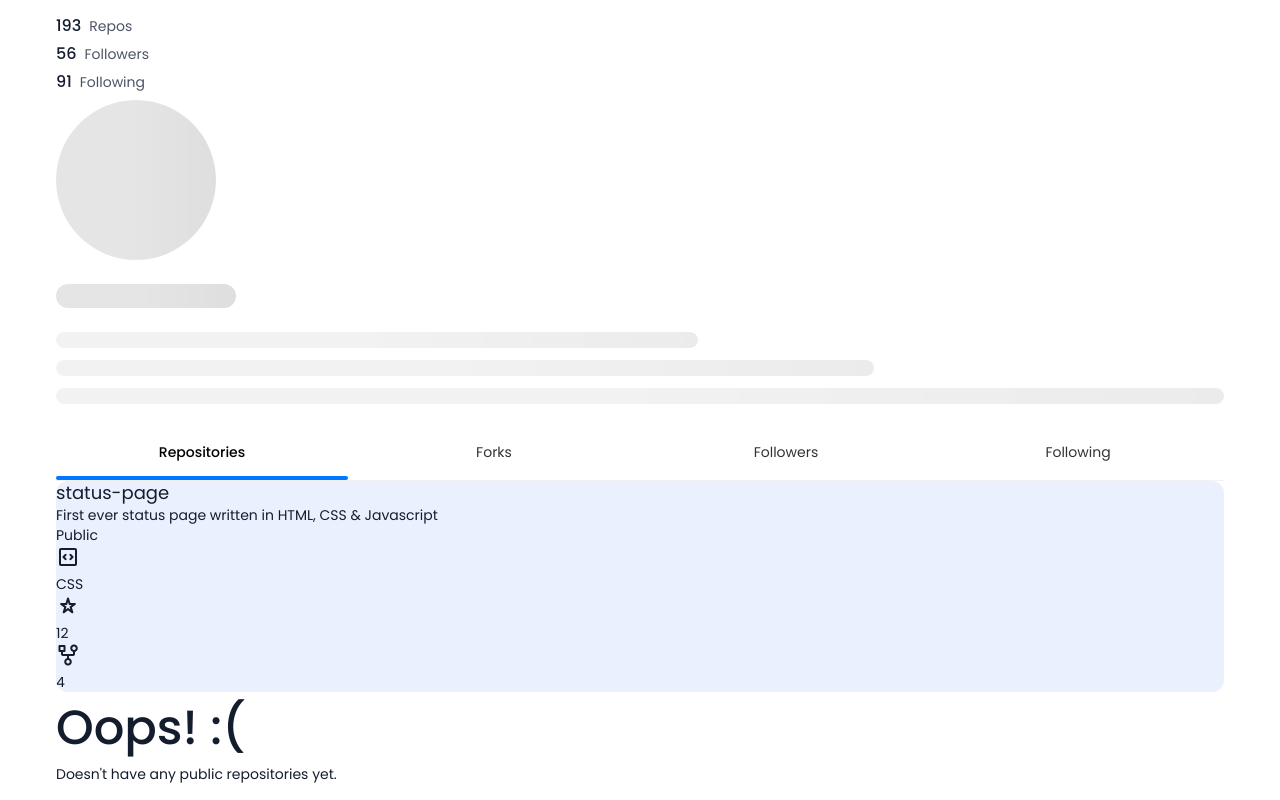
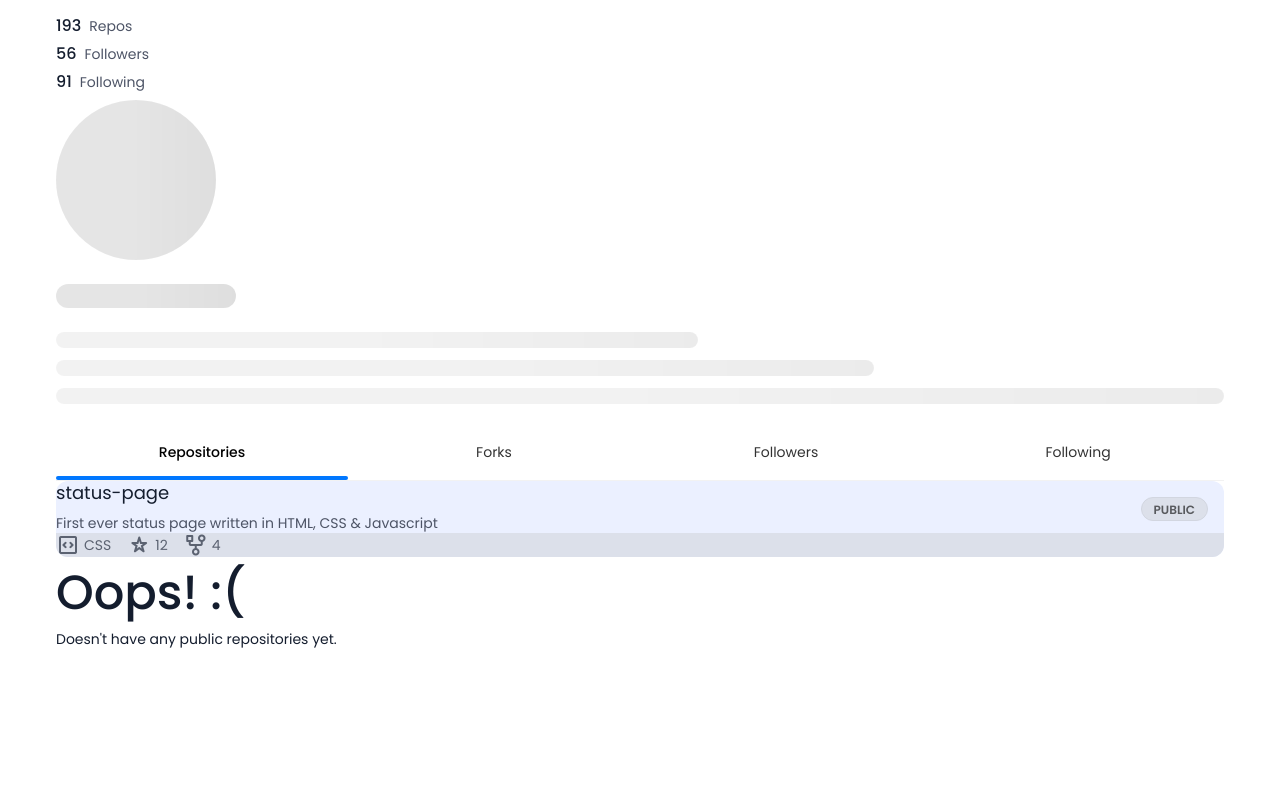
Before and after one commit to Zaid-maker/GitFinder, a plain HTML site: page index.html in a window 1280 px wide. Shown: the part 536-1336 px from the top of the page. After the commit the page ends 1201 px from the top, so only its background shows below. Drawn offline with nearby package versions, Linux system fonts and the light colour scheme; files whose address does not match are found by name.

Commit message:
add styling for repo card

```diff
--- a/assets/css/style.css
+++ b/assets/css/style.css
@@ -440,6 +440,20 @@ body {
 
 /* Badge */
 
+.badge {
+  background-color: var(--surface-variant);
+  color: var(--alpha-60);
+  max-width: max-content;
+  font-size: var(--label-2);
+  font-weight: var(--weight-semiBold);
+  text-transform: uppercase;
+  height: 24px;
+  line-height: 24px;
+  padding-inline: 12px;
+  border-radius: var(--radius-pill);
+  border: 1px solid var(--surface-variant-outline);
+}
+
 /* Tab navigation */
 
 .tab-list {
@@ -552,6 +566,55 @@ body {
 /* Follower card */
 
 /* Repository card */
+
+.repo-card {
+  position: relative;
+  display: flex;
+  flex-direction: column;
+}
+
+.repo-card .card-body {
+  flex-grow: 1;
+}
+
+.card-body .card-title {
+  max-width: max-content;
+  padding-inline-end: 76px;
+  transition: var(--transition-short);
+}
+
+.card-body .card-title:where(:hover, :focus-visible) {
+  color: var(--primary);
+}
+
+.repo-card .card-text {
+  color: var(--on-surface-variant);
+  display: -webkit-box;
+  -webkit-box-orient: vertical;
+  overflow-y: hidden;
+  -webkit-line-clamp: 2;
+  margin-block-start: 8px;
+}
+
+.repo-card .badge {
+  position: absolute;
+  top: var(--spacing);
+  right: var(--spacing);
+}
+
+.repo-card .card-footer {
+  background-color: var(--surface-variant);
+  display: flex;
+  align-items: center;
+  gap: var(--spacing);
+}
+
+.repo-card .meta-item {
+  color: var(--on-surface);
+  display: flex;
+  align-items: center;
+  gap: 4px;
+}
 
 /* Skeleton */
 
```
